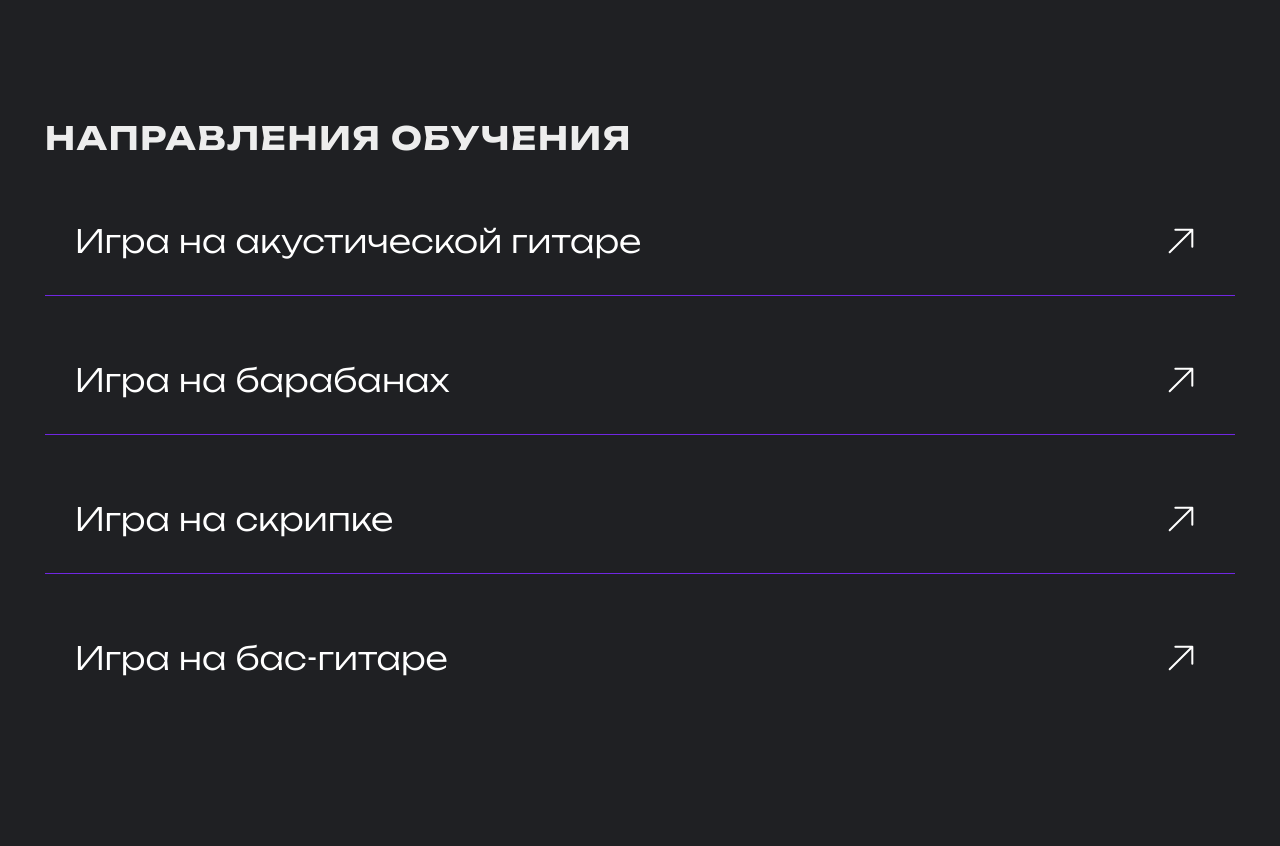
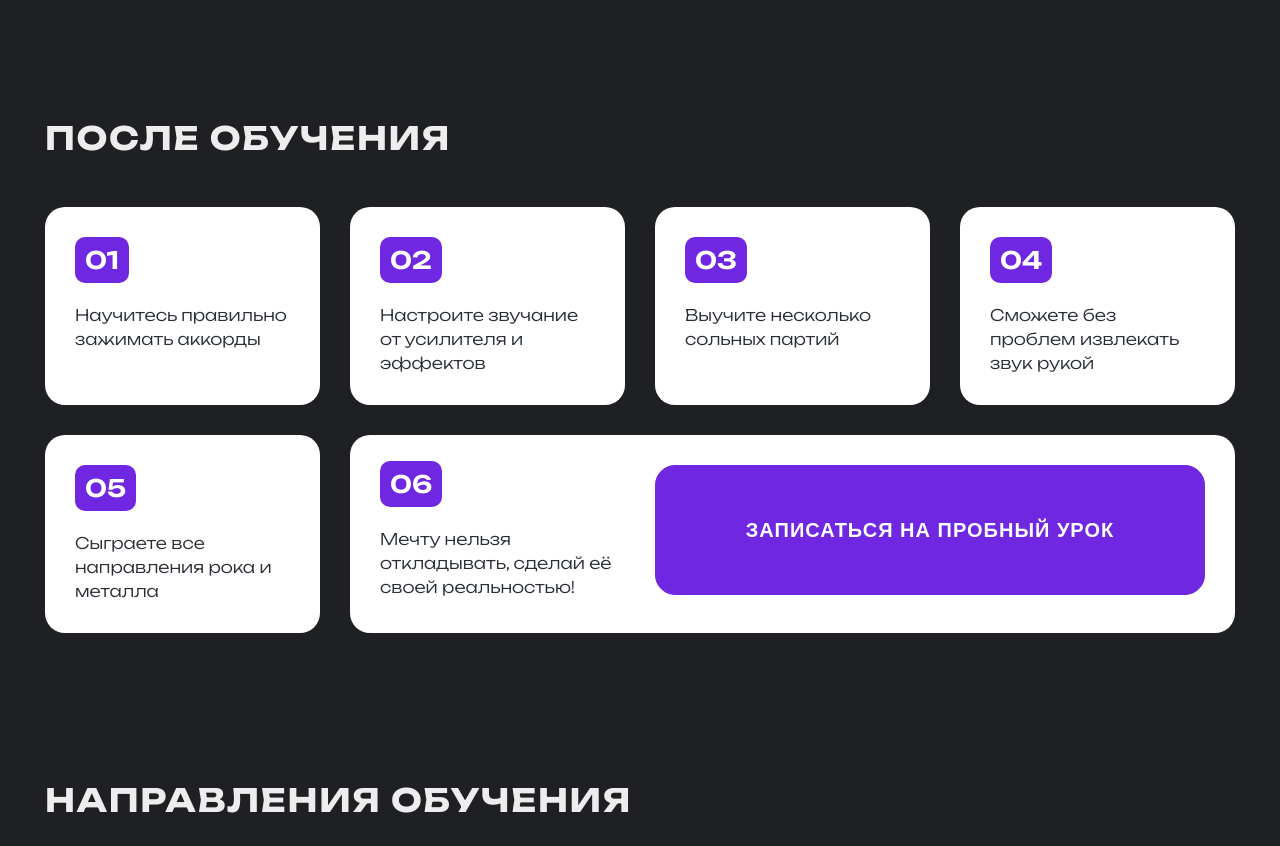
Before and after one commit to Irina-dia/FrontendBlok-Module02-Guitar, a website built with webpack: page src/index.html in a window 1280 px wide. Shown: the part 3580-4426 px from the top of the page. Built offline with nearby package versions, Linux system fonts and the light colour scheme.

Commit message:
feat: add adaptive result

```diff
--- a/src/index.html
+++ b/src/index.html
@@ -199,7 +199,7 @@
     </section>
 
     <div class="container">
-<!--         <section class="section result">
+        <section class="section result">
             <h2 class="title title_type-second title_32">После обучения</h2>
             <ul class="list result__list">
                 <li class="result__item">
@@ -222,10 +222,10 @@
                 </li>
                 <li class="result__item _subgrid">
                     <p class="result__text"><span class="result__num">06</span> Мечту нельзя откладывать, сделай её своей реальностью!</p>
-                    <button class="result__btn">Записаться на пробный урок</button>
+                    <button class="result__btn">Записаться на&nbsp;пробный урок</button>
                 </li>
             </ul>
-        </section> -->
+        </section>
         <section class="section areas">
             <h2 class="title title_type-second title_32">Направления обучения</h2>
             <a href="#" class="areas__link _acoustic">Игра на акустической гитаре</a>
--- a/src/styles/main.scss
+++ b/src/styles/main.scss
@@ -919,18 +919,62 @@ button {
 
 .result {
     margin: 150px auto;
+    container-type: inline-size;
+    container-name: result;
+    @container result (max-width: 935px) {
+        .result__list {
+            grid-template-columns: repeat(2, 1fr);
+            padding-bottom: 130px;
+        }
+        .result__item._subgrid {
+            grid-column: inherit;
+            grid-template-columns: inherit;
+        }
+        .result__btn {
+            width: 100%;
+            position: absolute;
+            bottom: 0;
+            right: 0;
+            grid-column: inherit;
+            padding: 42px 0;
+        }
+    }
+    @container result (max-width: 600px) {
+        .result__btn {
+            font-size: clamp(14px, 3.5cqi, 20px);
+        }
+    }
+    @container result (max-width: 450px) {
+        .result__list {
+            grid-template-columns: 1fr;
+            padding-bottom: 125px;
+        }
+    }
 
+    @media (max-width: $r_desk) {
+        margin: 100px auto;
+    }
+    @media (max-width: $r_tab) {
+        margin: 80px auto;
+    }
     &__list {
+        position: relative;
         margin-top: 50px;
         display: grid;
         grid-template-columns: repeat(4, 1fr);
         gap: 30px;
+        @media (max-width: $r_tab) {
+            gap: 20px;
+        }
     }
 
     &__item {
         padding: 30px;
         background: $light;
         border-radius: $br-min;
+        @media (max-width: $r_desk) {
+            padding: clamp(20px, 2.8vw, 30px);
+        }
 
         &._subgrid {
             grid-column: 2 / 5;
@@ -938,6 +982,9 @@ button {
             grid-template-columns: subgrid;
             grid-template-rows: 130px;
             align-items: center;
+            @media (max-width: $r_desk) {
+                grid-template-rows: inherit;
+            }
         }
     }
 
```
